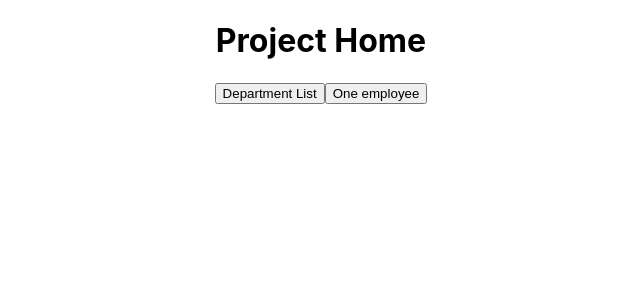
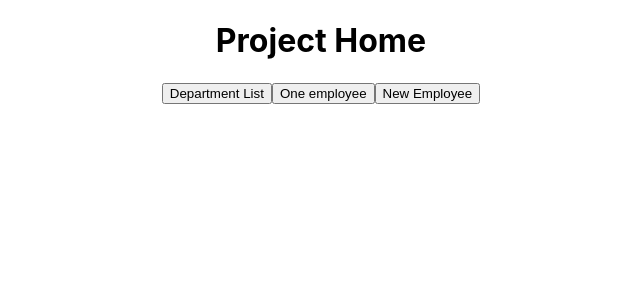
Before and after one commit to rmhks95/employee560, a React (Create React App) app in the folder client/: page / in a window 1280 px wide. Shown: the top 300 px of the page, without its empty margins (319-959 px from the left). Built offline with nearby package versions, Linux system fonts and the light colour scheme.

Commit message:
added new employee page

```diff
--- a/client/src/components/Home.js
+++ b/client/src/components/Home.js
@@ -18,6 +18,11 @@ class Home extends Component {
             One employee
         </button>
       </Link>
+      <Link to={'./newEmployee'}>
+        <button variant="raised">
+           New Employee
+        </button>
+      </Link>
     </div>
     );
   }
--- a/client/src/components/newEmployee.js
+++ b/client/src/components/newEmployee.js
@@ -33,7 +33,7 @@ class newEmployee extends Component {
         department: document.getElementById("department").value
     }
 
-    fetch('http://localhost:5000/api/newEmployee/',{
+    fetch('https://560project.azurewebsites.net/api/newEmployee/',{
         method: 'POST',
         body: JSON.stringify(newEmployee),
         headers:{
```
